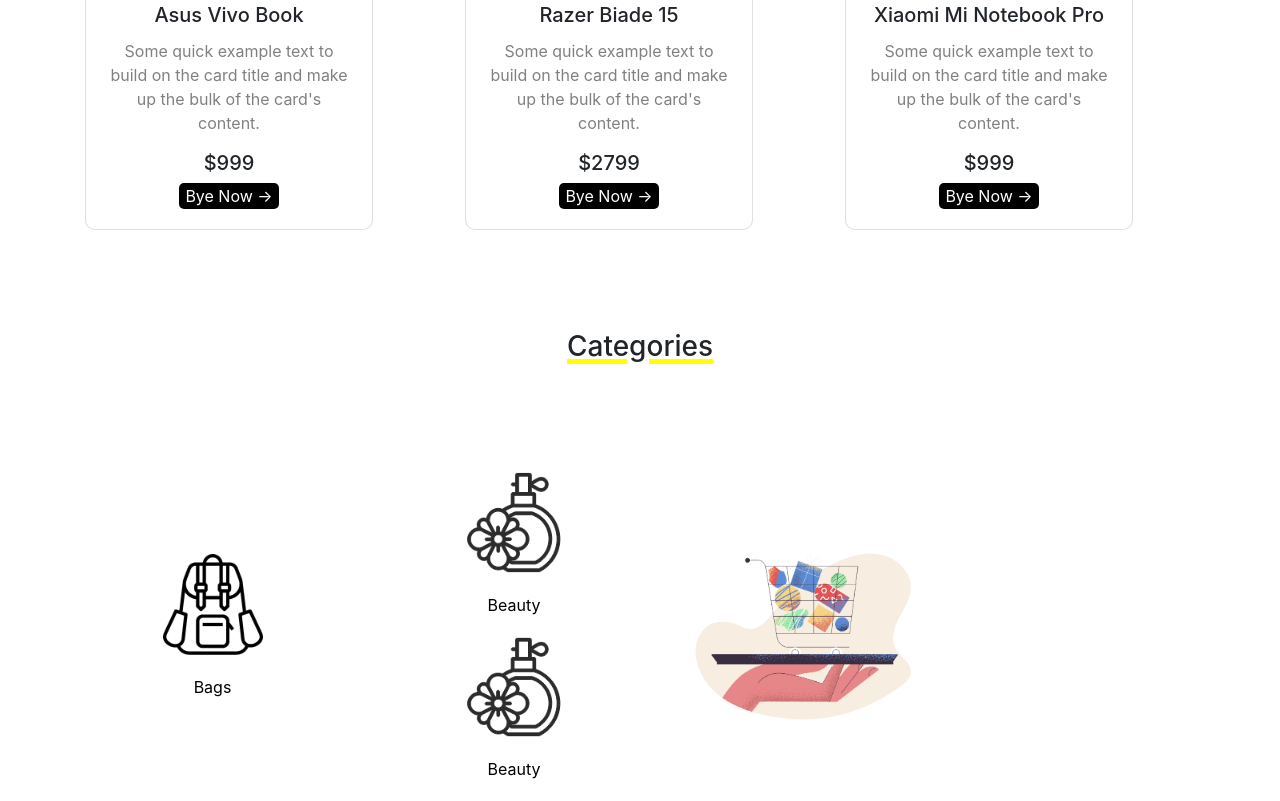
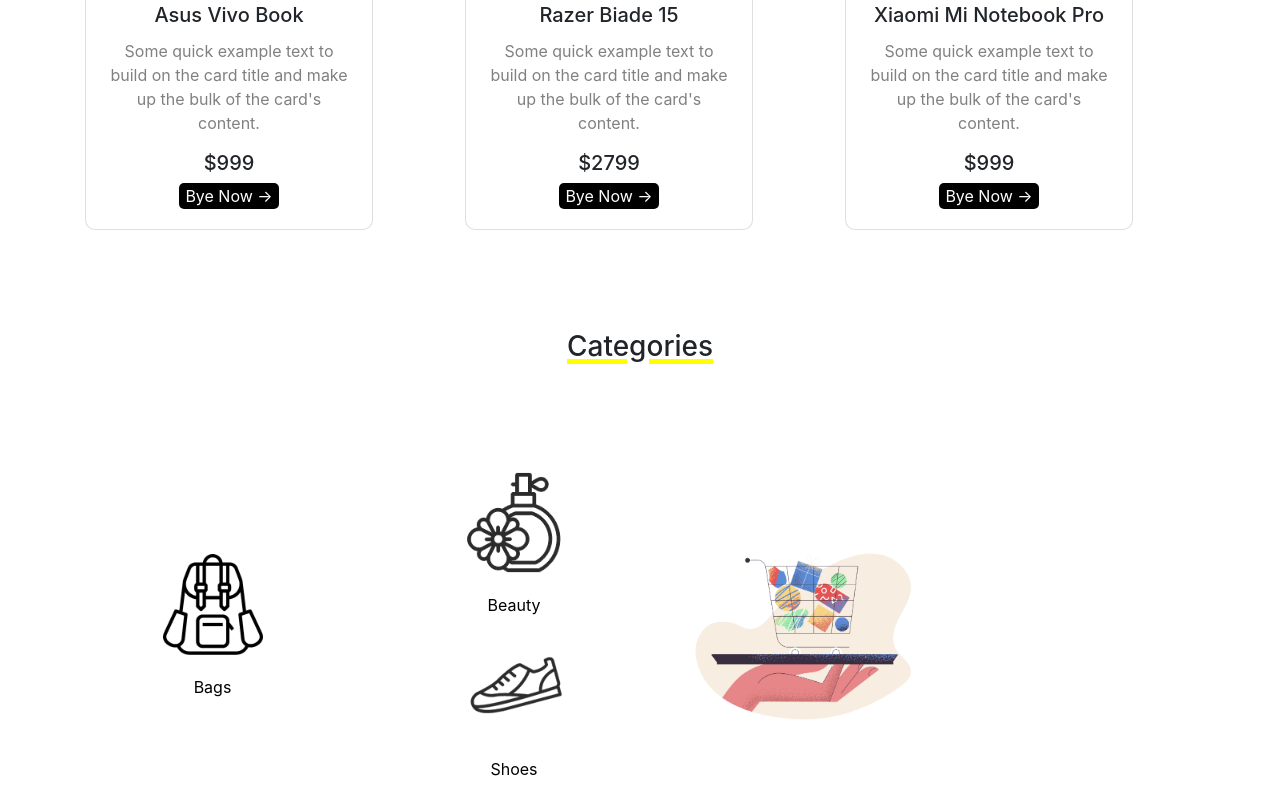
Before and after one commit to Nishatparvin/Hot-gadgets, a plain HTML site: page index.html in a window 1280 px wide. Shown: the part 1492-2293 px from the top of the page. Drawn offline with Linux system fonts and the light colour scheme.

Commit message:
added new commit

```diff
--- a/index.html
+++ b/index.html
@@ -19,7 +19,7 @@
             <div class=" d-flex flex-row-reverse collapse navbar-collapse" id="navbarNavAltMarkup">
               <div class="navbar-nav">
                 <a class="nav-item nav-link active" href="#">Home <span class="sr-only">(current)</span></a>
-                <a class="nav-item nav-link" href="#">Productss</a>
+                <a class="nav-item nav-link" href="#">Products</a>
                 <a class="nav-item nav-link" href="#">About us</a>
                 <a class="nav-item nav-link" href="#">Contact us</a>
               </div>
@@ -183,7 +183,7 @@
         <h3>Categories</h3>
       </div>
 
-      <div class="row categories d-flex justify-content-center ">
+      <div class="row categories d-flex justify-content-center">
         <div class="col-md-3  d-flex align-items-center">
           <div class="category " style="width: 18rem;">
             <img src="images/Categories/bag.png" class="card-img-top" alt="...">
@@ -194,19 +194,16 @@
         </div>
         <div class="col-md-3">
           <div class="category" style="width: 18rem;">
-            <div>
               <img src="images/Categories/perfume.png" class="card-img-top" alt="...">
               <div class="card-body">
                 <p class="card-text">Beauty</p>
               </div>
+          </div>
+          <div class="category" style="width: 18rem;">
+            <img src="images/Categories/shoe.png" class="card-img-top" alt="...">
+            <div class="card-body">
+              <p class="card-text">Shoes</p>
             </div>
-            <div>
-              <img src="images/Categories/perfume.png" class="card-img-top" alt="...">
-              <div class="card-body">
-                <p class="card-text">Beauty</p>
-              </div>
-            </div>
-
           </div>
         </div>
         <div class="col-md-6 d-flex align-items-center">
--- a/style.css
+++ b/style.css
@@ -29,10 +29,10 @@ p{
     text-align: center;
 }
 h3{
-
     text-decoration: underline yellow;
     text-decoration-thickness:5px ;
 }
+
 .category p{
     color: black;
 }
@@ -42,7 +42,4 @@ h3{
 .categories{
     text-align: center;
     padding-top: 100px;
-    border-radius: 10px;
-
-
 }
```
